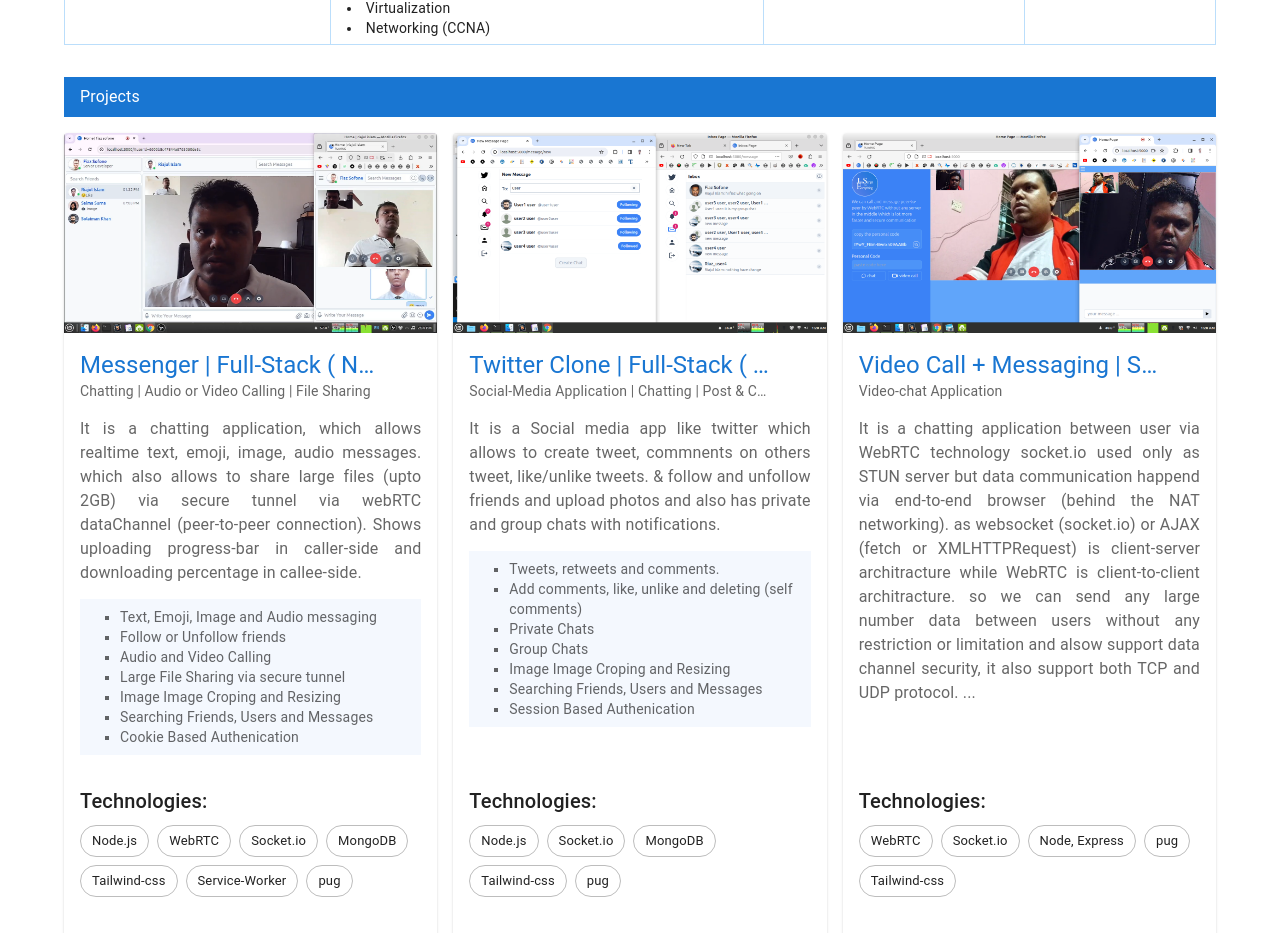
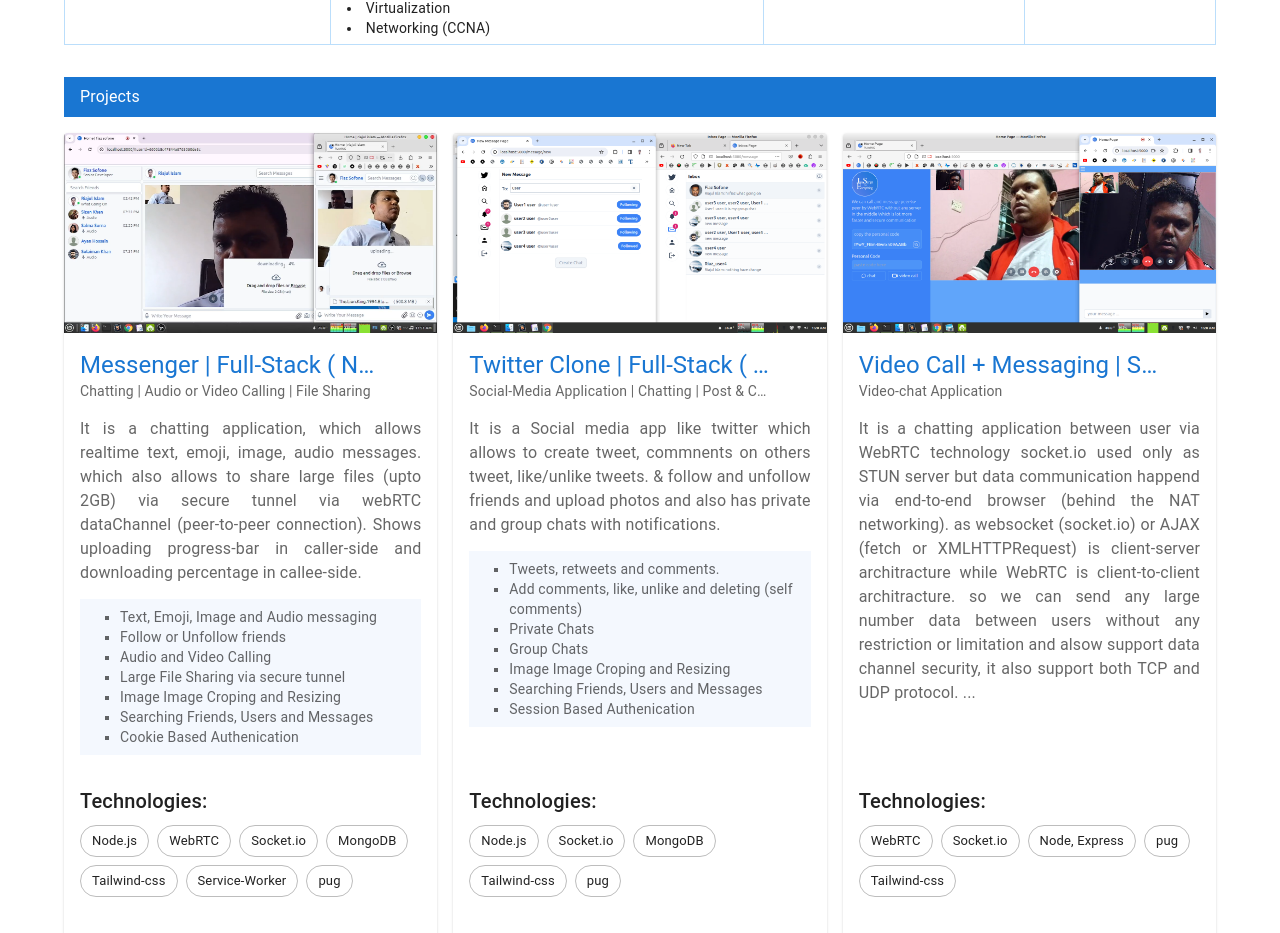
Before and after one commit to JavaScriptForEverything/portfolio, a Next.js app: page / in a window 1280 px wide. Shown: the part 900-1833 px from the top of the page. Built offline with nearby package versions, Linux system fonts and the light colour scheme.

Commit message:
update coverPhoto

```diff
--- a/data/products.ts
+++ b/data/products.ts
@@ -2,7 +2,7 @@ export const products = [
 	{
 		id: '63691e3748954b433be5ecdd',
 		slug: 'messenger-clone',
-		coverPhoto: '/images/projects/messenger/called-engaged.png',
+		coverPhoto: '/images/projects/messenger/file-upload-progress-bar.png',
 		images: [
 			'/images/projects/messenger/active-users.png',
 			'/images/projects/messenger/call-busy-dialog-on-engaged-user.png',
```
Also changed, not shown: public/images/projects/messenger/file-upload-progress-bar.png (added).
